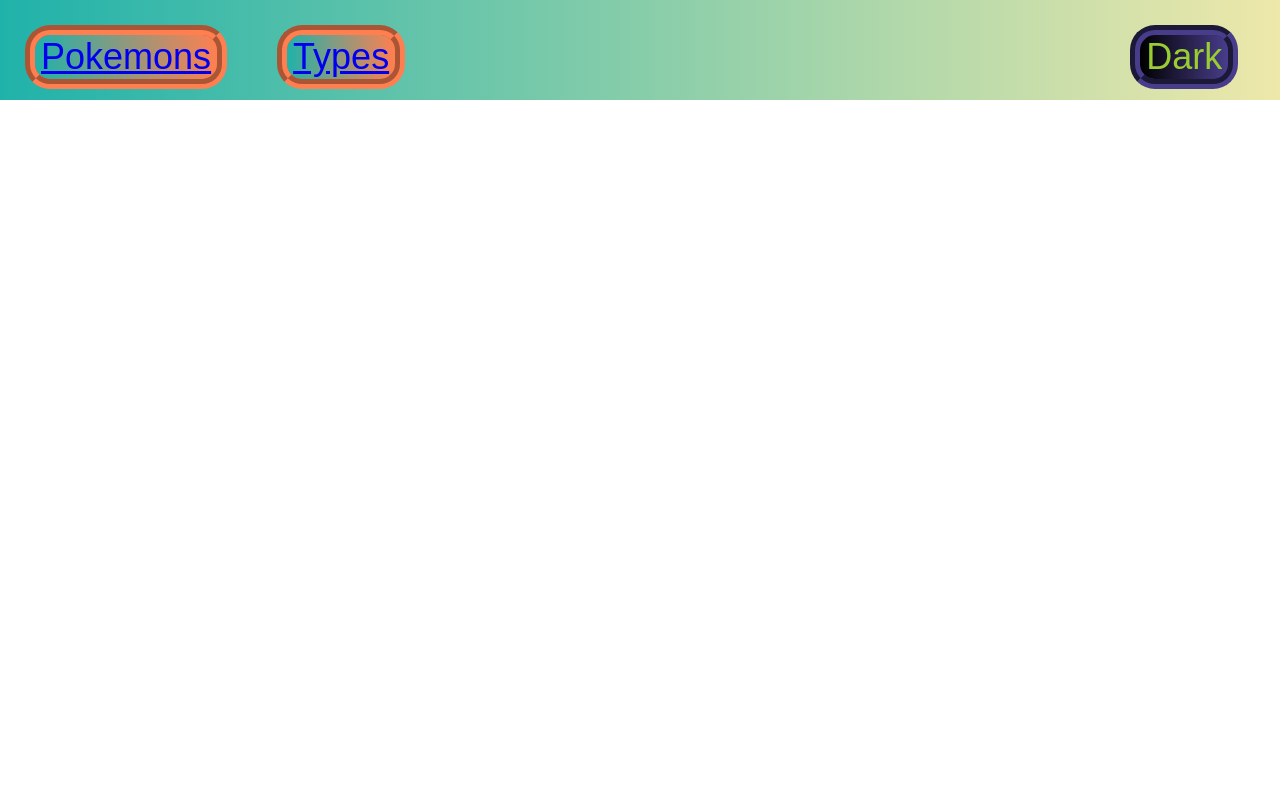
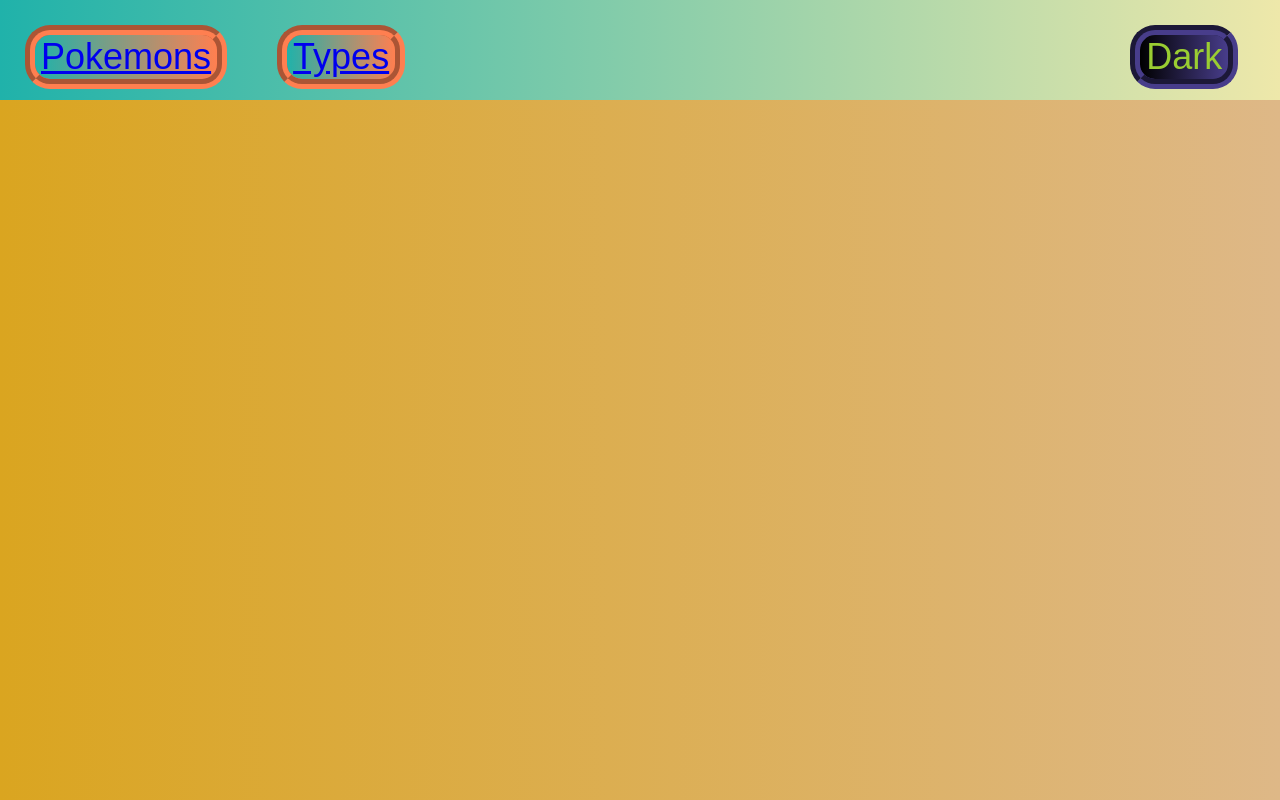
Before and after one commit to MiMi0001/codecool-reactomon, a React (Create React App) app: page / in a window 1280 px wide. Built offline with nearby package versions, Linux system fonts and the light colour scheme.

Commit message:
Add ContainerDiv component to main page

```diff
--- a/src/index.js
+++ b/src/index.js
@@ -147,9 +147,9 @@ function PokemonApp() {
                 <div id="nav">
                     <NavBar/>
                 </div>
-                <div id="content">
+                <ContainerDiv id="content">
                     <Outlet/>
-                </div>
+                </ContainerDiv>
             </div>
         </ThemeContext.Provider>
     )
```
